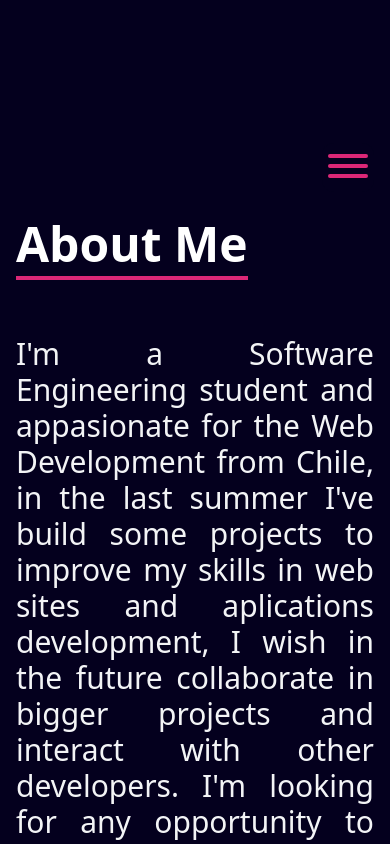
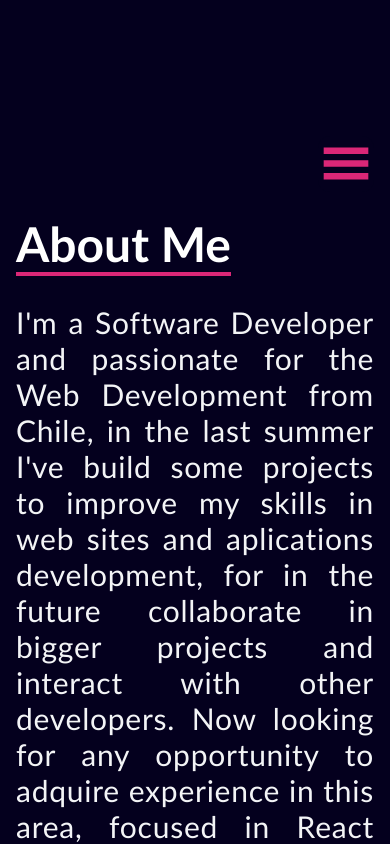
Before and after one commit to nic0q/portfolio, a React (Create React App) app: page / in a window 390 px wide. Shown: the part 640-1484 px from the top of the page. Built offline with nearby package versions, Linux system fonts and the light colour scheme.

Commit message:
Cambios minimos de diseño y correcion de la sintaxis

```diff
--- a/public/index.html
+++ b/public/index.html
@@ -14,7 +14,6 @@
       manifest.json provides metadata used when your web app is installed on a
       user's mobile device or desktop. See https://developers.google.com/web/fundamentals/web-app-manifest/
     -->
-    <link rel="manifest" href="%PUBLIC_URL%/manifest.json" />
     <!--
       Notice the use of %PUBLIC_URL% in the tags above.
       It will be replaced with the URL of the `public` folder during the build.
--- a/src/App.css
+++ b/src/App.css
@@ -1,3 +1,6 @@
+*{
+  font-family: Futura,Trebuchet MS,Arial,sans-serif;
+}
 html{
   scroll-behavior: smooth;
 }
--- a/src/components/AboutMe.jsx
+++ b/src/components/AboutMe.jsx
@@ -5,20 +5,16 @@ export const AboutMe = () => {
     <div id="aboutMe" className="bg-[#04001E] w-full text-gray-100">
       <div className="max-w-[1000px] mx-auto p-4 sm:pt-20 flex flex-col w-full">
         <SubTitulo title={"About Me"}></SubTitulo>
-        {/* Main Container => Img + Text */}
-        <div className="flex-row flex mt-16">
-          {/* <h2 className="text-4xl mr-20">
-            Hi. I'm Nícolas, nice to meet you. Please take a look around.
-          </h2> */}
-          <h3 className="text-3xl text-justify mt-1">
-            I'm a Software Engineering student and appasionate for the Web
+        <div className="flex-row flex lg:mt-16 mt-8">
+          <h3 className="text-3xl text-justify mt-1 tracking-wide">
+            I'm a Software Developer and passionate for the Web
             Development from Chile, in the last summer I've build some projects
-            to improve my skills in web sites and aplications development, I
-            wish in the future collaborate in bigger projects and interact with
-            other developers. I'm looking for any opportunity to adquire
-            experience in this area. I specialize in React Apps, with CSS
-            frameworks. I'm not english native speaker, but I can normally
-            express my ideas, writing and talking.
+            to improve my skills in web sites and aplications development, for
+            in the future collaborate in bigger projects and interact with other
+            developers. Now looking for any opportunity to adquire experience in
+            this area, focused in React Apps, with CSS frameworks and web
+            structure. In terms of language, I'm not english native speaker, but
+            easily I can express my ideas, writing and talking.
           </h3>
         </div>
       </div>
--- a/src/components/Contact.jsx
+++ b/src/components/Contact.jsx
@@ -6,10 +6,15 @@ export const Contact = () => {
       id="contact"
       className="w-full pb-16 flex flex-col text-white footer items-center justify-center text-center"
     >
-      <form method='POST' action="https://getform.io/f/3f6554c3-4748-4ade-bca5-722d58c5ba5b" className="md:max-w-[570px] max-w-[400px] w-full">
+      <form
+        method="POST"
+        action="https://getform.io/f/3f6554c3-4748-4ade-bca5-722d58c5ba5b"
+        className="md:max-w-[570px] max-w-[400px] w-full"
+      >
         <SubTitulo title={"Contact"}></SubTitulo>
         <p className="font-light pt-6 text-center">
-          Submit the form bellow or send me an email - nicolascheneaux@gmail.com
+          Submit the form bellow or send me an email
+          <p className="font-bold">nicolascheneaux@gmail.com</p>
         </p>
         <div className="text-black flex flex-col m-5">
           <input
@@ -35,7 +40,7 @@ export const Contact = () => {
           <textarea
             type="text"
             name="message"
-            className="items-start m-2 h-48 p-3 rounded-xl  form-control
+            className="items-start m-2 h-72 p-3 rounded-xl  form-control
             caret-[#DB077B]
             border-2 border-solid border-white
             transition
--- a/src/components/Home.jsx
+++ b/src/components/Home.jsx
@@ -11,8 +11,8 @@ export const Home = () => {
         <h2 className="text-6xl sm:text-7xl lg:text-8xl text-white font-bold">
           Nícolas Farfán
         </h2>
-        <h2 className="my-3 text-3xl sm:text-4xl lg:text-5xl  lg:ml-1 font-bold text-[#8892b0]">
-          I'm a Software Developer
+        <h2 className="my-3 text-3xl sm:text-4xl lg:text-5xl lg:ml-1 font-bold text-[#8892b0]">
+          I'm a Software Engineering Student
         </h2>
         <div className="flex mt-6 items-center text-white text-4xl">
           <a href="#projects">
--- a/src/components/Navbar.jsx
+++ b/src/components/Navbar.jsx
@@ -1,10 +1,10 @@
 import React from "react"
 import { useState } from "react"
-import Hamburger from "./Hamburger"
+import { FaTimes } from "react-icons/fa"
+import { GiHamburgerMenu } from "react-icons/gi"
 import Logo from "../assets/Images/logo.png"
 export const Navbar = () => {
   const [nav, setNav] = useState(false)
-  const [scroll, setScroll] = useState(false)
   const handleClick = () => {
     setNav(!nav)
   }
@@ -14,9 +14,12 @@ export const Navbar = () => {
         className="text-white md:hidden z-10 text-3xl m-3 flex fixed bottom-0 right-0"
         onClick={handleClick}
       >
-        {nav ? <Hamburger click={scroll} /> : <Hamburger />}
+        {nav ? (
+          <FaTimes className="rounded-xl w-14 h-14 text-[#db2777] bg-[#04001E] p-[2px] pb-[3px] mr-1" />
+        ) : (
+          <GiHamburgerMenu className="rounded-xl w-14 h-14 text-[#db2777] bg-[#04001E] p-[2px] pb-[3px] mr-1" />
+        )}
       </div>
-      {/* I've to consider hide or show de Logo in the phone mode */}
       <a href="#home">
         <img
           className="justify-start md:flex  hidden"
--- a/src/components/ProjectCard.jsx
+++ b/src/components/ProjectCard.jsx
@@ -30,7 +30,7 @@ export const ProjectCard = ({
         <div className="p-4">
           <h2 className="text-2xl pb-4 font-bold text-center ">{name}</h2>
           <div className="bg-[#262644] p-1">
-            <p className="text-lg font-light text-center">{details}</p>
+            <p className="font-light text-center">{details}</p>
           </div>
           <div className="flex justify-center text-white">
             {github === "" ? (
--- a/src/components/Projects.jsx
+++ b/src/components/Projects.jsx
@@ -6,7 +6,7 @@ export const Projects = () => {
   const [loadMore, setLoadMore] = useState(false)
 
   const handleClick = () => {
-    setLoadMore(true)
+    loadMore ? setLoadMore(false) : setLoadMore(true)
   }
   return (
     <div id="projects" className="bg-[#04001E] text-gray-100 md:pt-16">
@@ -76,7 +76,9 @@ export const Projects = () => {
             </div>
           )}
         </div>
-        <div className="flex items-center justify-center mt-2 mb-14">
+        <div className="flex items-center justify-center mb-14">
+          <div className="flex flex-col items-center">
+
             <svg
               className={
                 loadMore
@@ -93,6 +95,34 @@ export const Projects = () => {
             >
               <path d="M19 14l-7 7m0 0l-7-7m7 7V3"></path>
             </svg>
+            <p
+              className={
+                loadMore ? "hidden" : "text-[#da71b7] pl-1 animate-pulse"
+              }
+            >
+              see more
+            </p>
+            <br></br>
+            <br></br>
+          </div>
+          <div className="rotate-180">
+            <svg
+              className={
+                !loadMore
+                  ? "hidden"
+                  : " cursor-pointer w-14 h-14 bg-[#1F1F3A] border-[1px] border-[#75618d] border-solid rounded-full p-1 text-[#da71b7] animate-bounce"
+              }
+              fill="none"
+              strokeLinecap="round"
+              strokeLinejoin="round"
+              strokeWidth="2"
+              viewBox="0 0 24 24"
+              stroke="currentColor"
+              onClick={handleClick}
+            >
+              <path d="M19 14l-7 7m0 0l-7-7m7 7V3 "></path>
+            </svg>
+          </div>
         </div>
       </div>
     </div>
```
Also changed, not shown: src/logo.svg. Lines whose indentation alone changed are shown as unchanged.
